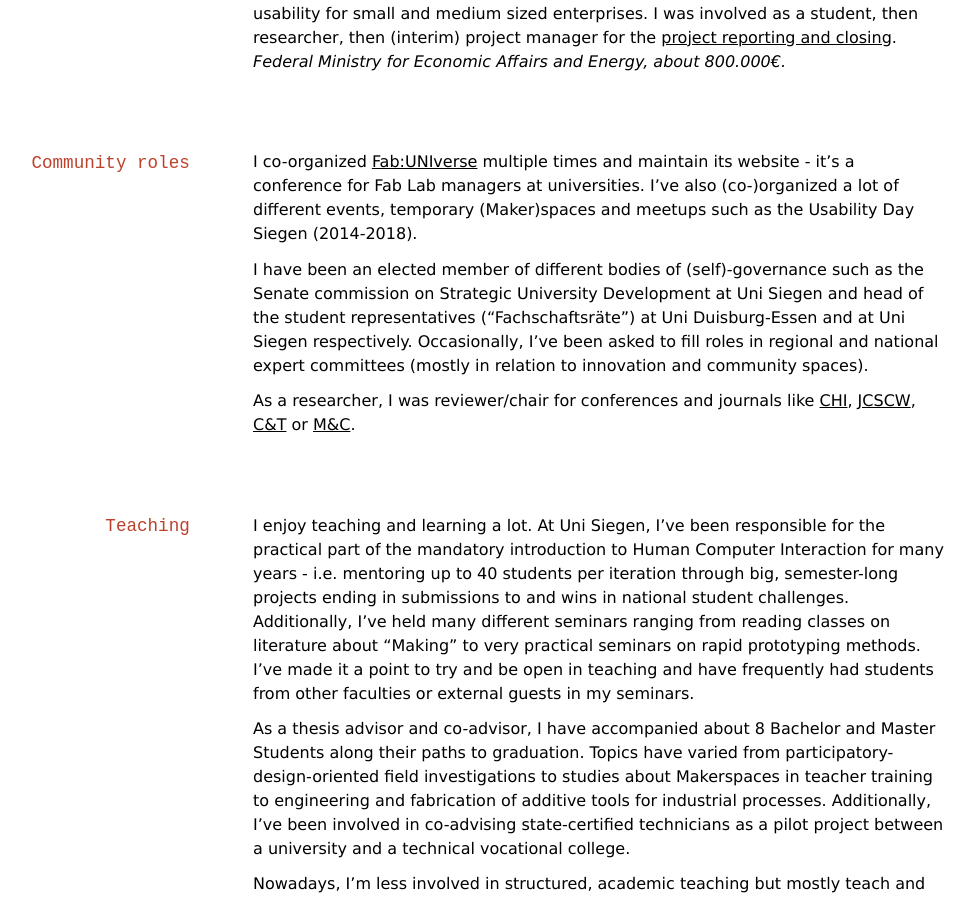
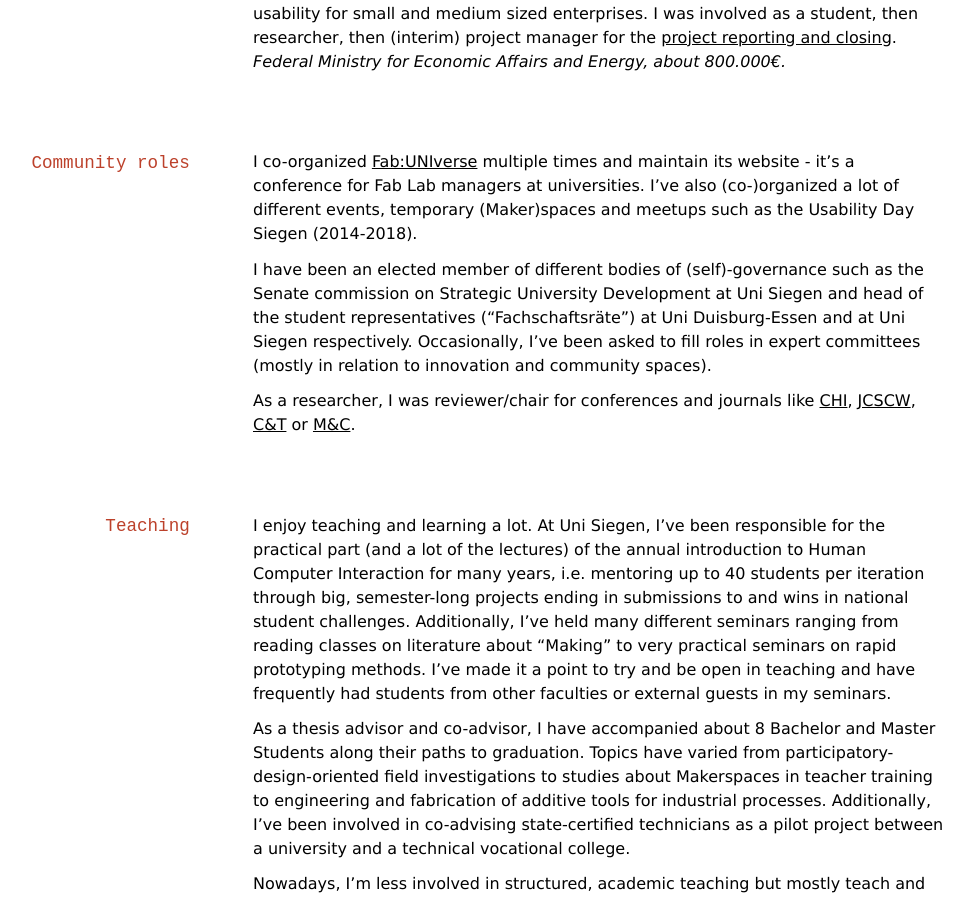
Before and after one commit to oliverstickel/oliverstickel.github.io, a Jekyll site: the page built from index.md, in a window 1280 px wide and 900 px high, scrolled down 3236 px. Shown: the whole window, without its empty margins (79-1054 px from the left). Built offline with Jekyll 4.4.1, drawn with Linux system fonts in a browser that asks for light colours; nearby versions of some CDN libraries; a style sheet for code colours, icons or effects is not loaded; some of the changed text lies outside the part shown.

Commit message:
Update index.md

```diff
--- a/index.md
+++ b/index.md
@@ -93,7 +93,7 @@ Fab Lab Manager & Founder
 *German Academic Exchange Service (DAAD), about 225.000€.*
 
 `2016-2018`
-**ZEIT.RAUM Siegen** was a project between a regional museum, three university chairs and [Fab Lab Siegen](https://fablab-siegen.de/projekte/zeitraum-siegen/) to [develop](https://github.com/FabLabSiegen/zeitraum) a 3D-printed, interactive city model and a [regional Wiki](https://wiki.zeitraum-siegen.de/) for a museum installation. I coordinated the ideation phase, wrote most of the proposals and was part of the negotiation team. In the project, I built the first prototypes for model and wiki and recruited the project staff.
+**ZEIT.RAUM Siegen** was a project between a museum, three academic chairs and [Fab Lab Siegen](https://fablab-siegen.de/projekte/zeitraum-siegen/) to [develop](https://github.com/FabLabSiegen/zeitraum) a 3D-printed, interactive city model and a [regional Wiki](https://wiki.zeitraum-siegen.de/) for a museum installation. I coordinated the ideation phase, wrote most of the proposals and was part of the negotiation team. In the project, I built the first prototypes for model and wiki and recruited the project staff.
 *Regional societies, University of Siegen, other sources, about 190.000€ ([funding brochure](files/zeitraum-siegen-broschuere.pdf)).*
 
 `2015-2016`
@@ -112,13 +112,13 @@ Fab Lab Manager & Founder
 
 I co-organized [Fab:UNIverse](fab-universe.de) multiple times and maintain its website - it's a conference for Fab Lab managers at universities. I've also (co-)organized a lot of different events, temporary (Maker)spaces and meetups such as the Usability Day Siegen (2014-2018).
 
-I have been an elected member of different bodies of (self)-governance such as the Senate commission on Strategic University Development at Uni Siegen and head of the student representatives ("Fachschaftsräte") at Uni Duisburg-Essen and at Uni Siegen respectively. Occasionally, I've been asked to fill roles in regional and national expert committees (mostly in relation to innovation and community spaces).
+I have been an elected member of different bodies of (self)-governance such as the Senate commission on Strategic University Development at Uni Siegen and head of the student representatives ("Fachschaftsräte") at Uni Duisburg-Essen and at Uni Siegen respectively. Occasionally, I've been asked to fill roles in expert committees (mostly in relation to innovation and community spaces).
 
 As a researcher, I was reviewer/chair for conferences and journals like [CHI](https://dl.acm.org/conference/chi/proceedings), [JCSCW](https://www.springer.com/journal/10606), [C&T](https://dl.acm.org/conference/c-n-t) or [M&C](https://mensch-und-computer.de/).
 
 ## Teaching
 
-I enjoy teaching and learning a lot. At Uni Siegen, I've been responsible for the practical part of the mandatory introduction to Human Computer Interaction for many years - i.e. mentoring up to 40 students per iteration through big, semester-long projects ending in submissions to and wins in national student challenges. Additionally, I've held many different seminars ranging from reading classes on literature about "Making" to very practical seminars on rapid prototyping methods. I've made it a point to try and be open in teaching and have frequently had students from other faculties or external guests in my seminars.
+I enjoy teaching and learning a lot. At Uni Siegen, I've been responsible for the practical part (and a lot of the lectures) of the annual introduction to Human Computer Interaction for many years, i.e. mentoring up to 40 students per iteration through big, semester-long projects ending in submissions to and wins in national student challenges. Additionally, I've held many different seminars ranging from reading classes on literature about "Making" to very practical seminars on rapid prototyping methods. I've made it a point to try and be open in teaching and have frequently had students from other faculties or external guests in my seminars.
 
 As a thesis advisor and co-advisor, I have accompanied about 8 Bachelor and Master Students along their paths to graduation. Topics have varied from participatory-design-oriented field investigations to studies about Makerspaces in teacher training to engineering and fabrication of additive tools for industrial processes. Additionally, I've been involved in co-advising state-certified technicians as a pilot project between a university and a technical vocational college.
 
@@ -154,7 +154,7 @@ Native: German
 
 Fluent: English
 
-Basic:  French
+Rudimentary:  French
 
 ## Links
 
```
Also changed, not shown: other parts of index.md (+1 -1 lines).
